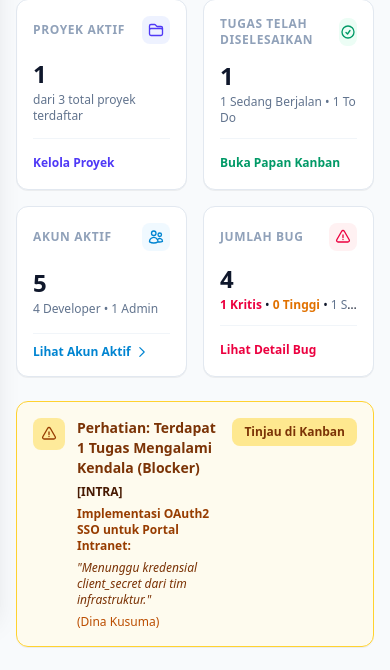
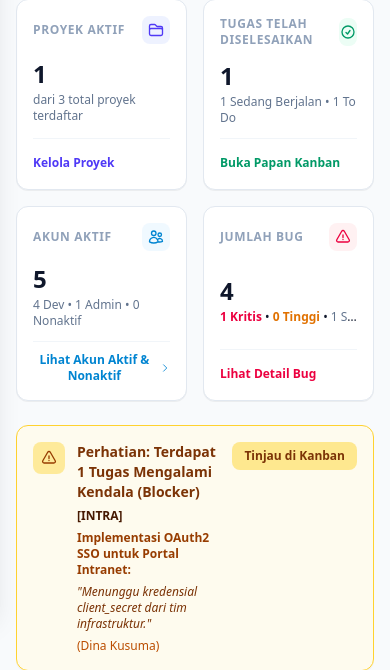
Before and after one commit to RakalendraWildan123/Aplikasi-Bug-Tracker, a Laravel app: page /dashboard in a window 390 px wide. Shown: the part 236-906 px from the top of the page. Run offline with Laravel 12, Linux system fonts and the light colour scheme; a user stored in the database is signed in; data comes from the database, SQL or seed files in the repository; style sheets or scripts are compiled from the project's sources.

Commit message:
feat: tampilkan akun nonaktif pada modal daftar akun dashboard lengkap dengan filter status dan indikator nonaktif

```diff
--- a/app/Http/Controllers/DashboardController.php
+++ b/app/Http/Controllers/DashboardController.php
@@ -43,6 +43,7 @@ class DashboardController extends Controller
             'total_releases' => RepoHistory::count(),
             'blocker_tasks' => Task::whereNotNull('blocker_notes')->where('blocker_notes', '!=', '')->count(),
             'active_accounts_count' => User::where('is_active', true)->count(),
+            'inactive_accounts_count' => User::where('is_active', false)->count(),
             'total_accounts_count' => User::count(),
             'active_developers_count' => User::where('role', 'developer')->where('is_active', true)->count(),
             'active_admins_count' => User::where('role', 'admin')->where('is_active', true)->count(),
@@ -87,11 +88,12 @@ class DashboardController extends Controller
             ->limit(3)
             ->get();
 
-        // 8. Seluruh Akun Aktif (Untuk Modal Popup Akun Aktif)
-        $activeAccounts = User::where('is_active', true)
+        // 8. Seluruh Akun Tim (Aktif & Nonaktif untuk Modal Popup)
+        $activeAccounts = User::orderByRaw("CASE WHEN is_active = 1 THEN 1 ELSE 2 END")
             ->orderByRaw("CASE WHEN role = 'admin' THEN 1 ELSE 2 END")
             ->orderBy('name')
             ->get();
+        $allAccounts = $activeAccounts;
 
         // 9. Tim Pengembang Aktif (Maksimal 5)
         $activeDevelopers = User::where('role', 'developer')
--- a/resources/views/dashboard/index.blade.php
+++ b/resources/views/dashboard/index.blade.php
@@ -315,8 +315,8 @@
                     </div>
                 </div>
 
-                {{-- 3. Akun Aktif (Klik untuk Melihat Daftar Akun Aktif) --}}
-                <div id="card-active-accounts" class="bg-white border border-slate-200 hover:border-sky-300 rounded-xl p-4 shadow-2xs flex flex-col justify-between transition group cursor-pointer" title="Klik untuk melihat daftar akun yang aktif">
+                {{-- 3. Akun Aktif & Nonaktif (Klik untuk Melihat Daftar Akun) --}}
+                <div id="card-active-accounts" class="bg-white border border-slate-200 hover:border-sky-300 rounded-xl p-4 shadow-2xs flex flex-col justify-between transition group cursor-pointer" title="Klik untuk melihat daftar akun yang aktif maupun nonaktif">
                     <div class="flex items-center justify-between">
                         <span class="text-xs font-bold text-slate-400 group-hover:text-sky-600 uppercase tracking-wider transition-colors">Akun Aktif</span>
                         <div class="w-7 h-7 rounded-lg bg-sky-50 text-sky-600 group-hover:bg-sky-100 flex items-center justify-center transition-colors">
@@ -328,12 +328,12 @@
                     <div class="mt-3">
                         <span class="block text-2xl sm:text-3xl font-extrabold text-slate-900 group-hover:text-sky-600 transition-colors">{{ $metrics['active_accounts_count'] }}</span>
                         <span class="text-xs text-slate-500 mt-0.5 block">
-                            {{ $metrics['active_developers_count'] }} Developer &bull; {{ $metrics['active_admins_count'] }} Admin
+                            {{ $metrics['active_developers_count'] }} Dev &bull; {{ $metrics['active_admins_count'] }} Admin &bull; {{ $metrics['inactive_accounts_count'] }} Nonaktif
                         </span>
                     </div>
                     <div class="mt-3 pt-2.5 border-t border-slate-100 flex items-center justify-between">
                         <button type="button" id="btn-open-active-accounts" class="text-xs font-semibold text-sky-600 group-hover:text-sky-800 transition inline-flex items-center gap-1 cursor-pointer">
-                            <span>Lihat Akun Aktif</span>
+                            <span>Lihat Akun Aktif &amp; Nonaktif</span>
                             <svg class="w-3.5 h-3.5 group-hover:translate-x-0.5 transition-transform" fill="none" stroke="currentColor" stroke-width="2" viewBox="0 0 24 24">
                                 <path stroke-linecap="round" stroke-linejoin="round" d="M8.25 4.5l7.5 7.5-7.5 7.5"/>
                             </svg>
@@ -687,7 +687,7 @@
         </main>
     </div>
 
-    {{-- Modal Pop-up: Daftar Akun Aktif --}}
+    {{-- Modal Pop-up: Daftar Akun Pengguna (Aktif & Nonaktif) --}}
     <div
         id="modal-active-accounts"
         class="fixed inset-0 z-50 bg-slate-900/60 backdrop-blur-xs hidden items-center justify-center p-4 overflow-y-auto"
@@ -705,9 +705,9 @@
                         </svg>
                     </div>
                     <div>
-                        <h3 id="modal-active-accounts-title" class="text-base font-bold text-slate-900 leading-tight">Daftar Akun Aktif</h3>
+                        <h3 id="modal-active-accounts-title" class="text-base font-bold text-slate-900 leading-tight">Daftar Akun Pengguna</h3>
                         <p class="text-xs text-slate-500 mt-0.5">
-                            Menampilkan seluruh anggota tim yang berstatus aktif dalam sistem
+                            Menampilkan seluruh anggota tim (aktif maupun nonaktif) dalam sistem
                         </p>
                     </div>
                 </div>
@@ -723,8 +723,34 @@
                 </button>
             </div>
 
+            {{-- Filter Status Tabs & Kolom Pencarian --}}
+            <div class="p-4 border-b border-slate-100 bg-white space-y-3">
+                {{-- Tabs Status: Semua, Aktif, Nonaktif --}}
+                <div class="flex items-center gap-1.5 p-1 bg-slate-100/80 rounded-xl text-xs font-medium" id="status-filter-tabs">
+                    <button
+                        type="button"
+                        data-status-filter="all"
+                        class="tab-status-btn flex-1 py-1.5 px-3 rounded-lg text-center transition cursor-pointer font-bold bg-white text-slate-900 shadow-2xs"
+                    >
+                        Semua ({{ $metrics['total_accounts_count'] }})
+                    </button>
+                    <button
+                        type="button"
+                        data-status-filter="active"
+                        class="tab-status-btn flex-1 py-1.5 px-3 rounded-lg text-center transition cursor-pointer text-slate-600 hover:text-slate-900 hover:bg-slate-200/60"
+                    >
+                        Aktif ({{ $metrics['active_accounts_count'] }})
+                    </button>
+                    <button
+                        type="button"
+                        data-status-filter="inactive"
+                        class="tab-status-btn flex-1 py-1.5 px-3 rounded-lg text-center transition cursor-pointer text-slate-600 hover:text-slate-900 hover:bg-slate-200/60"
+                    >
+                        Nonaktif ({{ $metrics['inactive_accounts_count'] }})
+                    </button>
+                </div>
+
                 {{-- Kolom Pencarian --}}
-            <div class="p-4 border-b border-slate-100 bg-white">
                 <div class="relative">
                     <span class="absolute inset-y-0 left-0 pl-3 flex items-center pointer-events-none text-slate-400">
                         <svg class="w-4 h-4" fill="none" stroke="currentColor" stroke-width="2" viewBox="0 0 24 24">
@@ -741,27 +767,33 @@
                 </div>
             </div>
 
-            {{-- Daftar Akun Aktif (Scrollable) --}}
+            {{-- Daftar Akun (Scrollable) --}}
             <div id="list-active-accounts" class="overflow-y-auto divide-y divide-slate-100 p-2 sm:p-3 max-h-96">
                 @forelse ($activeAccounts as $acc)
                     @php
                         $words = explode(' ', trim($acc->name));
                         $initials = strtoupper(substr($words[0] ?? 'U', 0, 1) . (isset($words[1]) ? substr($words[1], 0, 1) : ''));
                         $isAdmin = $acc->role === 'admin';
+                        $isActive = (bool) $acc->is_active;
                     @endphp
                     <div
-                        class="active-account-item p-3 rounded-xl hover:bg-slate-50 transition flex items-center justify-between gap-3"
+                        class="active-account-item p-3 rounded-xl hover:bg-slate-50 transition flex items-center justify-between gap-3 {{ $isActive ? '' : 'bg-slate-50/60 opacity-90' }}"
                         data-account-name="{{ strtolower($acc->name) }}"
                         data-account-email="{{ strtolower($acc->email) }}"
                         data-account-role="{{ strtolower($acc->role) }}"
+                        data-account-status="{{ $isActive ? 'active' : 'inactive' }}"
                     >
                         <div class="flex items-center gap-3 min-w-0">
-                            {{-- Avatar Initial dengan Indikator Online Hijau --}}
+                            {{-- Avatar Initial dengan Indikator Online/Offline --}}
                             <div class="relative shrink-0">
-                                <div class="w-10 h-10 rounded-full {{ $isAdmin ? 'bg-purple-100 text-purple-700' : 'bg-sky-100 text-sky-700' }} flex items-center justify-center font-bold text-xs shadow-2xs">
+                                <div class="w-10 h-10 rounded-full {{ $isActive ? ($isAdmin ? 'bg-purple-100 text-purple-700' : 'bg-sky-100 text-sky-700') : 'bg-slate-200 text-slate-500' }} flex items-center justify-center font-bold text-xs shadow-2xs">
                                     {{ $initials }}
                                 </div>
+                                @if ($isActive)
                                     <span class="absolute bottom-0 right-0 w-2.5 h-2.5 rounded-full bg-emerald-500 border-2 border-white ring-1 ring-emerald-200" title="Akun Aktif"></span>
+                                @else
+                                    <span class="absolute bottom-0 right-0 w-2.5 h-2.5 rounded-full bg-slate-400 border-2 border-white ring-1 ring-slate-300" title="Akun Nonaktif"></span>
+                                @endif
                             </div>
 
                             <div class="min-w-0">
@@ -780,16 +812,23 @@
                             <span class="px-2 py-0.5 rounded-full text-[11px] font-bold border capitalize {{ $isAdmin ? 'bg-purple-50 text-purple-700 border-purple-200' : 'bg-sky-50 text-sky-700 border-sky-200' }}">
                                 {{ $acc->role }}
                             </span>
-                            {{-- Badge Status Aktif --}}
+                            {{-- Badge Status Aktif / Nonaktif --}}
+                            @if ($isActive)
                                 <span class="hidden sm:inline-flex items-center gap-1 px-2 py-0.5 rounded-full text-[11px] font-bold bg-emerald-50 text-emerald-700 border border-emerald-200">
                                     <span class="w-1.5 h-1.5 rounded-full bg-emerald-500"></span>
                                     Aktif
                                 </span>
+                            @else
+                                <span class="hidden sm:inline-flex items-center gap-1 px-2 py-0.5 rounded-full text-[11px] font-bold bg-slate-100 text-slate-600 border border-slate-300">
+                                    <span class="w-1.5 h-1.5 rounded-full bg-slate-400"></span>
+                                    Nonaktif
+                                </span>
+                            @endif
                         </div>
                     </div>
                 @empty
                     <div class="p-8 text-center text-slate-400">
-                        <p class="text-xs font-semibold">Tidak ada akun aktif yang terdaftar saat ini.</p>
+                        <p class="text-xs font-semibold">Tidak ada akun yang terdaftar saat ini.</p>
                     </div>
                 @endforelse
 
@@ -798,15 +837,15 @@
                     <svg class="w-8 h-8 mx-auto text-slate-300 mb-2" fill="none" stroke="currentColor" stroke-width="1.5" viewBox="0 0 24 24">
                         <path stroke-linecap="round" stroke-linejoin="round" d="M15.75 6a3.75 3.75 0 11-7.5 0 3.75 3.75 0 017.5 0zM4.501 20.118a7.5 7.5 0 0114.998 0A17.933 17.933 0 0112 21.75c-2.676 0-5.216-.584-7.499-1.632z"/>
                     </svg>
-                    <p class="text-xs font-semibold">Tidak ada akun yang sesuai dengan kata kunci.</p>
+                    <p class="text-xs font-semibold">Tidak ada akun yang sesuai dengan filter atau kata kunci pencarian.</p>
                 </div>
             </div>
 
             {{-- Footer Modal --}}
             <div class="px-5 py-3.5 border-t border-slate-100 bg-slate-50/70 flex items-center justify-between text-xs">
                 <span class="text-slate-500 font-medium">
-                    Total: <strong class="text-slate-800">{{ $metrics['active_accounts_count'] }}</strong> Akun Aktif
-                    ({{ $metrics['active_developers_count'] }} Dev, {{ $metrics['active_admins_count'] }} Admin)
+                    Total: <strong class="text-slate-800">{{ $metrics['total_accounts_count'] }}</strong> Akun
+                    ({{ $metrics['active_accounts_count'] }} Aktif, {{ $metrics['inactive_accounts_count'] }} Nonaktif)
                 </span>
                 <button
                     type="button"
@@ -819,7 +858,7 @@
         </div>
     </div>
 
-    {{-- Script Navigasi Sidebar Responsif & Modal Akun Aktif --}}
+    {{-- Script Navigasi Sidebar Responsif & Modal Akun Pengguna --}}
     <script>
         document.addEventListener('DOMContentLoaded', () => {
             // 1. Sidebar Responsif
@@ -842,7 +881,7 @@
             btnClose?.addEventListener('click', closeSidebar);
             backdrop?.addEventListener('click', closeSidebar);
 
-            // 2. Modal Daftar Akun Aktif
+            // 2. Modal Daftar Akun (Aktif & Nonaktif)
             const modalActiveAccounts = document.getElementById('modal-active-accounts');
             const cardActiveAccounts = document.getElementById('card-active-accounts');
             const btnOpenActiveAccounts = document.getElementById('btn-open-active-accounts');
@@ -851,57 +890,24 @@
             const searchInput = document.getElementById('search-active-accounts');
             const accountItems = document.querySelectorAll('.active-account-item');
             const emptySearchNotice = document.getElementById('empty-search-active-accounts');
+            const statusFilterTabs = document.querySelectorAll('.tab-status-btn');
 
-            const openActiveAccountsModal = () => {
-                if (!modalActiveAccounts) return;
-                modalActiveAccounts.classList.remove('hidden');
-                modalActiveAccounts.classList.add('flex');
-                document.body.classList.add('overflow-hidden');
-                if (searchInput) {
-                    searchInput.value = '';
-                    filterAccounts('');
-                    setTimeout(() => searchInput.focus(), 50);
-                }
-            };
+            let currentStatusFilter = 'all';
 
-            const closeActiveAccountsModal = () => {
-                if (!modalActiveAccounts) return;
-                modalActiveAccounts.classList.add('hidden');
-                modalActiveAccounts.classList.remove('flex');
-                document.body.classList.remove('overflow-hidden');
-            };
-
-            cardActiveAccounts?.addEventListener('click', (e) => {
-                // Hindari bentrok jika link di dalamnya diklik
-                openActiveAccountsModal();
-            });
-
-            btnOpenActiveAccounts?.addEventListener('click', (e) => {
-                e.stopPropagation();
-                openActiveAccountsModal();
-            });
-
-            btnCloseX?.addEventListener('click', closeActiveAccountsModal);
-            btnCloseBottom?.addEventListener('click', closeActiveAccountsModal);
-
-            // Klik backdrop di luar modal box untuk menutup
-            modalActiveAccounts?.addEventListener('click', (e) => {
-                if (e.target === modalActiveAccounts) {
-                    closeActiveAccountsModal();
-                }
-            });
-
-            // Filter Pencarian Akun Aktif
-            const filterAccounts = (query) => {
-                const q = (query || '').toLowerCase().trim();
+            const filterAccounts = () => {
+                const q = (searchInput?.value || '').toLowerCase().trim();
                 let visibleCount = 0;
 
                 accountItems.forEach((item) => {
                     const name = item.getAttribute('data-account-name') || '';
                     const email = item.getAttribute('data-account-email') || '';
                     const role = item.getAttribute('data-account-role') || '';
+                    const status = item.getAttribute('data-account-status') || '';
 
-                    if (!q || name.includes(q) || email.includes(q) || role.includes(q)) {
+                    const matchesQuery = !q || name.includes(q) || email.includes(q) || role.includes(q);
+                    const matchesStatus = currentStatusFilter === 'all' || status === currentStatusFilter;
+
+                    if (matchesQuery && matchesStatus) {
                         item.classList.remove('hidden');
                         visibleCount++;
                     } else {
@@ -918,11 +924,70 @@
                 }
             };
 
-            searchInput?.addEventListener('input', (e) => {
-                filterAccounts(e.target.value);
+            const setStatusFilter = (filter) => {
+                currentStatusFilter = filter;
+                statusFilterTabs.forEach((tab) => {
+                    const isActive = tab.getAttribute('data-status-filter') === filter;
+                    if (isActive) {
+                        tab.classList.add('bg-white', 'text-slate-900', 'font-bold', 'shadow-2xs');
+                        tab.classList.remove('text-slate-600');
+                    } else {
+                        tab.classList.remove('bg-white', 'text-slate-900', 'font-bold', 'shadow-2xs');
+                        tab.classList.add('text-slate-600');
+                    }
+                });
+                filterAccounts();
+            };
+
+            statusFilterTabs.forEach((tab) => {
+                tab.addEventListener('click', () => {
+                    const filter = tab.getAttribute('data-status-filter') || 'all';
+                    setStatusFilter(filter);
+                });
             });
 
-            // Tutup dengan tombol Escape
+            const openActiveAccountsModal = () => {
+                if (!modalActiveAccounts) return;
+                modalActiveAccounts.classList.remove('hidden');
+                modalActiveAccounts.classList.add('flex');
+                document.body.classList.add('overflow-hidden');
+                setStatusFilter('all');
+                if (searchInput) {
+                    searchInput.value = '';
+                    filterAccounts();
+                    setTimeout(() => searchInput.focus(), 50);
+                }
+            };
+
+            const closeActiveAccountsModal = () => {
+                if (!modalActiveAccounts) return;
+                modalActiveAccounts.classList.add('hidden');
+                modalActiveAccounts.classList.remove('flex');
+                document.body.classList.remove('overflow-hidden');
+            };
+
+            cardActiveAccounts?.addEventListener('click', (e) => {
+                openActiveAccountsModal();
+            });
+
+            btnOpenActiveAccounts?.addEventListener('click', (e) => {
+                e.stopPropagation();
+                openActiveAccountsModal();
+            });
+
+            btnCloseX?.addEventListener('click', closeActiveAccountsModal);
+            btnCloseBottom?.addEventListener('click', closeActiveAccountsModal);
+
+            modalActiveAccounts?.addEventListener('click', (e) => {
+                if (e.target === modalActiveAccounts) {
+                    closeActiveAccountsModal();
+                }
+            });
+
+            searchInput?.addEventListener('input', () => {
+                filterAccounts();
+            });
+
             document.addEventListener('keydown', (e) => {
                 if (e.key === 'Escape') {
                     if (modalActiveAccounts && !modalActiveAccounts.classList.contains('hidden')) {
```
Also changed, not shown: tests/Feature/DashboardUiTest.php (+9 -4 lines). Lines whose indentation alone changed are shown as unchanged.
